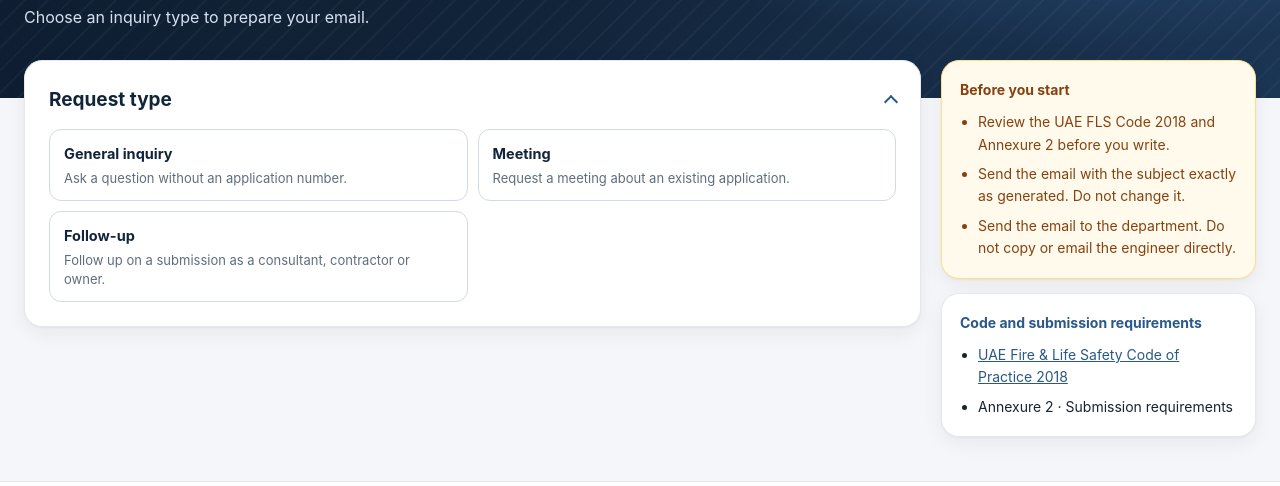
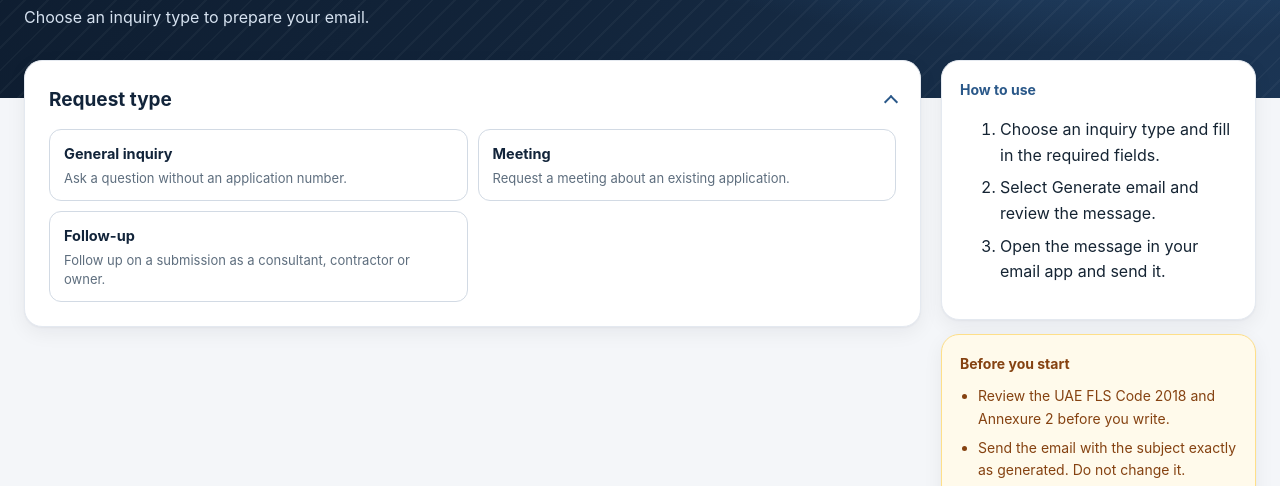
Before and after one commit to ped-email-generator/ped-email-generator.github.io, a plain HTML site: page projconf/index.html in a window 1280 px wide. Shown: the part 173-659 px from the top of the page. Drawn offline with Linux system fonts and the light colour scheme.

Commit message:
Projconf generator: How to use panel

```diff
--- a/projconf/index.html
+++ b/projconf/index.html
@@ -167,6 +167,14 @@ main,aside,.f{min-width:0}
     </section>
   </main>
   <aside>
+    <section class="panel" id="howTo" aria-labelledby="howToTitle">
+      <h2 id="howToTitle" data-t="howTo"></h2>
+      <ol>
+        <li data-t="howToFill"></li>
+        <li data-t="howToGenerate"></li>
+        <li data-t="howToSend"></li>
+      </ol>
+    </section>
     <section class="panel rules" id="notes" aria-labelledby="notesTitle">
       <h2 id="notesTitle" data-t="notes"></h2>
       <ul id="notesList"></ul>
@@ -205,6 +213,10 @@ const strings = {
   giHint: ["Ask a question without an application number.", "أرسلوا استفساراً عاماً إذا لم يكن لديكم رقم معاملة."],
   meetingHint: ["Request a meeting about an existing application.", "اطلبوا اجتماعاً بشأن معاملة قائمة."],
   followupHint: ["Follow up on a submission as a consultant, contractor or owner.", "استفسروا عن معاملة سبق تقديمها إذا كنتم استشاري المشروع أو المقاول أو مالك المشروع."],
+  howTo: ["How to use", "طريقة الاستخدام"],
+  howToFill: ["Choose an inquiry type and fill in the required fields.", "اختاروا نوع الاستفسار واملؤوا الحقول المطلوبة."],
+  howToGenerate: ["Select Generate email and review the message.", "اضغطوا «إنشاء البريد الإلكتروني» وراجعوا الرسالة."],
+  howToSend: ["Open the message in your email app and send it.", "افتحوا الرسالة في تطبيق البريد الإلكتروني وأرسلوها."],
   notes: ["Before you start", "قبل البدء"],
   resources: ["Code and submission requirements", "الكود ومتطلبات التقديم"],
   fls: ["UAE Fire & Life Safety Code of Practice 2018", "كود الإمارات للوقاية من الحريق وحماية الأرواح 2018"],
```
